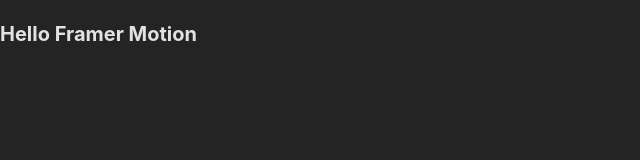
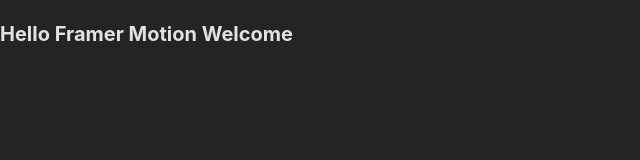
Before and after one commit to kid-us/Framer, a React (Vite) app: page / in a window 1280 px wide. Shown: the top 160 px of the page, without its empty margins (0-640 px from the left). Built offline with nearby package versions, Linux system fonts and the light colour scheme.

Commit message:
Dev Setup

```diff
--- a/src/App.tsx
+++ b/src/App.tsx
@@ -4,7 +4,7 @@ function App() {
   return (
     <>
       <div className="container mx-auto py-5">
-        <p className="text-xl font-bold">Hello Framer Motion</p>
+        <p className="text-xl font-bold">Hello Framer Motion Welcome</p>
       </div>
     </>
   );
```
